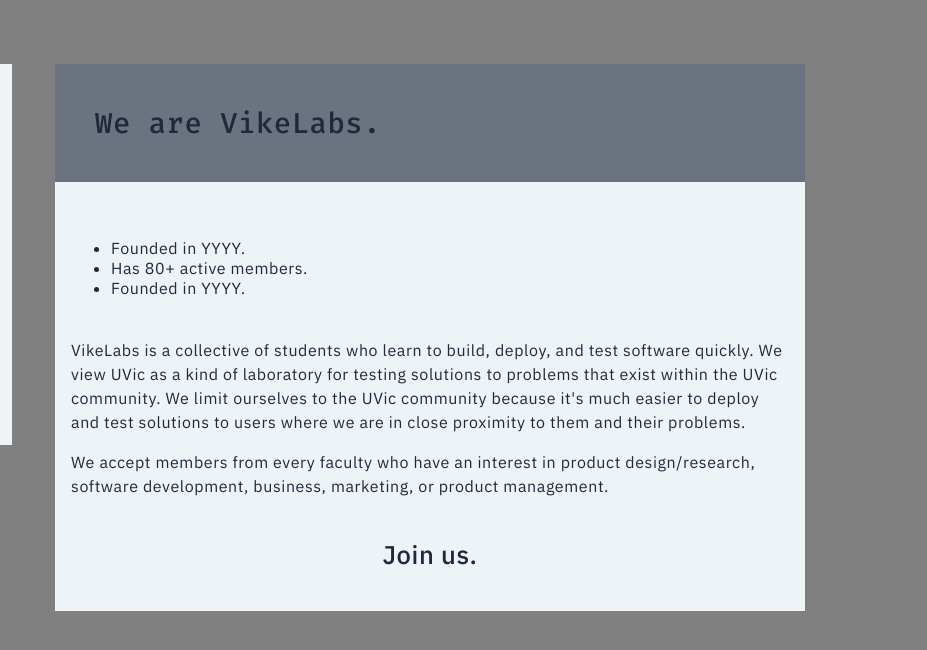
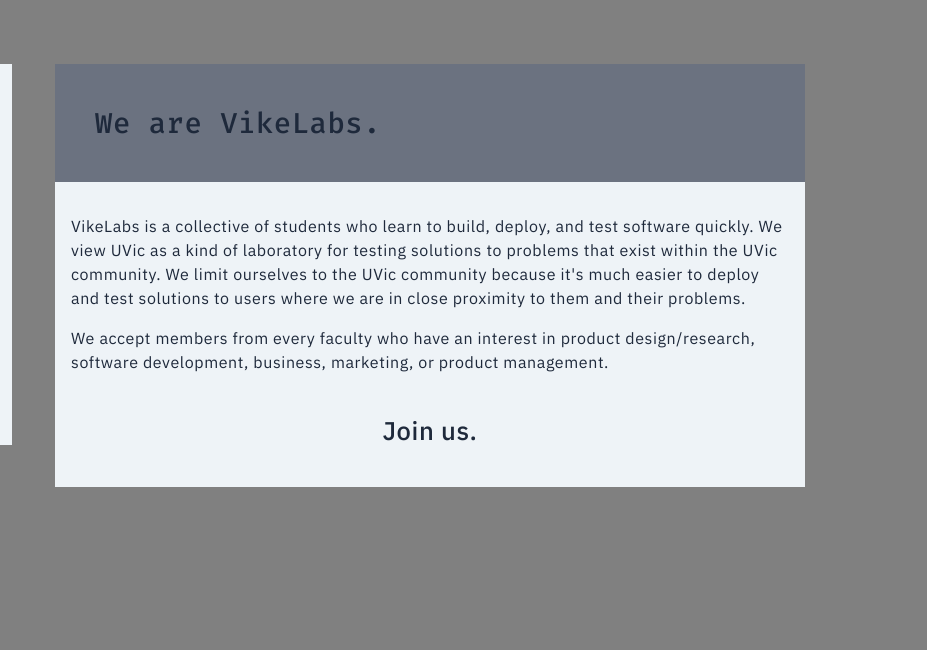
Before and after one commit to robchendev/VikeLabsNew, a Gatsby site: page /about in a window 1280 px wide. Shown: the full height of the page, 353-1280 px from the left. Built offline with nearby package versions, Linux system fonts and the light colour scheme; Gatsby itself is replaced by a stand-in of ours.

Commit message:
Update about.js

```diff
--- a/src/pages/about.js
+++ b/src/pages/about.js
@@ -1,4 +1,4 @@
-import React from "react"
+import React, {useState, useEffect} from "react"
 import Layout from "../components/Layout/Layout"
 import styled from '@emotion/styled';
 import {COLORS} from '../styles/globalstyles/theme';
@@ -18,16 +18,8 @@
     margin-bottom: 0;
   }
 `
-const Facts = styled.section`
-  //background-color: var(--color-primary, ${COLORS.primary.light});
-  margin-top: 1rem;
-  padding: 2.5rem;
-  display: flex;
-  flex-direction: column;
-  justify-content: left;
-  align-items: flex-start;
-`
 const Content = styled.section`
+  padding-top: 2rem;
   padding-left: 1rem;
   padding-right: 1rem;
 `
@@ -45,26 +37,24 @@
 
 const About = () => {
 
-  function getLineNumber(string) {
-    return 0;
+  //const [windowSize, setWindowSize] = useState(1000);
+
+  function getLineNumber() {
+    let content = document.getElementById("test").innerHTML;
+    console.log(content);
+    //return lineNum;
   }
 
-
-
+  useEffect(() => {
+    getLineNumber();
+  }, [])
   return (
     <Layout title="About">
       <Page>
         <Opening>
           <h1>We are VikeLabs.</h1>
         </Opening>
-        <Content>
-          <Facts>
-            <ul>
-              <li>Founded in YYYY.</li>
-              <li>Has 80+ active members.</li>
-              <li>Founded in YYYY.</li>
-            </ul>
-          </Facts>
+        <Content id="test">
           <p>VikeLabs is a collective of students who learn to build, deploy, and test software quickly. We view UVic as a kind of laboratory for testing solutions to problems that exist within the UVic community. We limit ourselves to the UVic community because it's much easier to deploy and test solutions to users where we are in close proximity to them and their problems.</p>
           <p>We accept members from every faculty who have an interest in product design/research, software development, business, marketing, or product management.</p>
           </Content>
```
